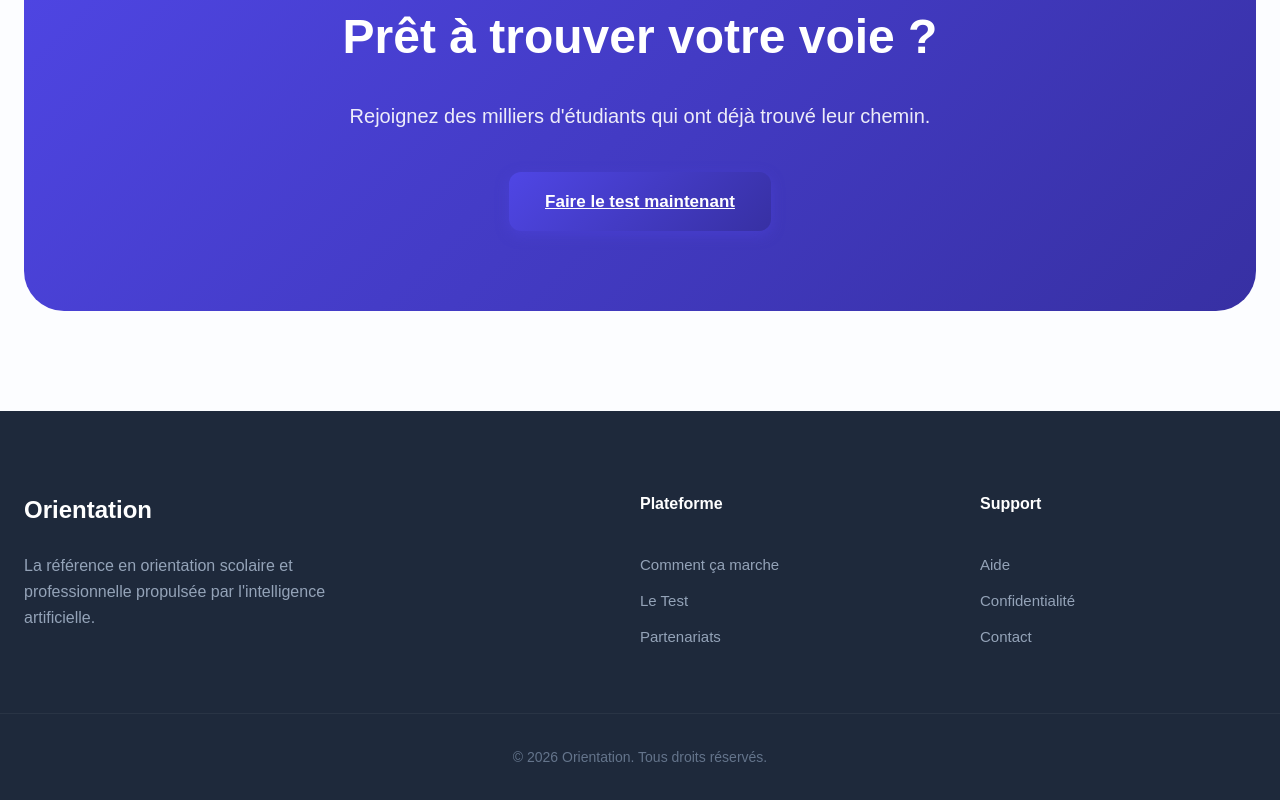
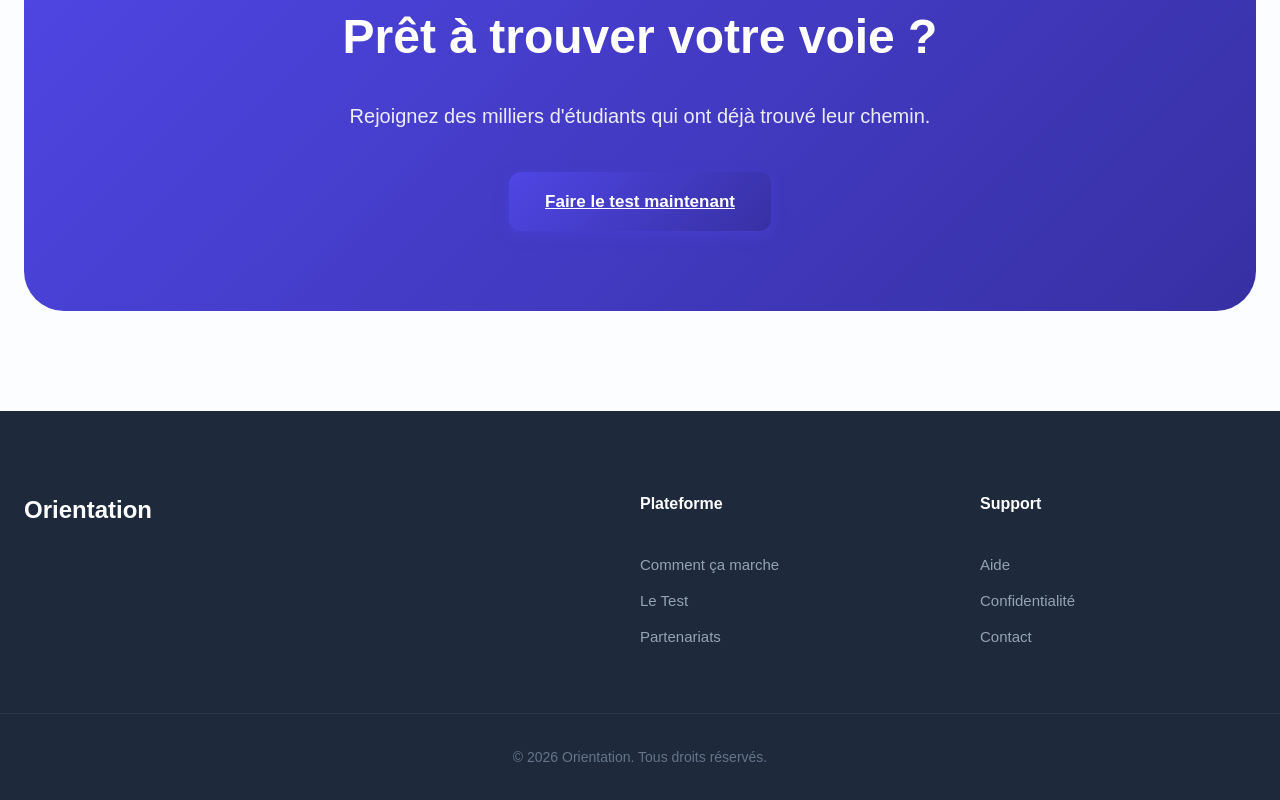
Before and after one commit to hind18-ab/orientation_frontend, a React (Create React App) app: page / in a window 1280 px wide. Shown: the part 1656-2456 px from the top of the page. Built offline with nearby package versions, Linux system fonts and the light colour scheme.

Commit message:
modification footer

```diff
--- a/src/components/Layout/Footer.jsx
+++ b/src/components/Layout/Footer.jsx
@@ -7,7 +7,7 @@ const Footer = () => {
             <div className="container footer-grid">
                 <div className="footer-brand">
                     <h2>Orientation</h2>
-                    <p>La référence en orientation scolaire et professionnelle propulsée par l'intelligence artificielle.</p>
+                    {/* <p>La référence en orientation scolaire et professionnelle propulsée par l'intelligence artificielle.</p> */}
                 </div>
                 <div className="footer-links">
                     <h4>Plateforme</h4>
```
